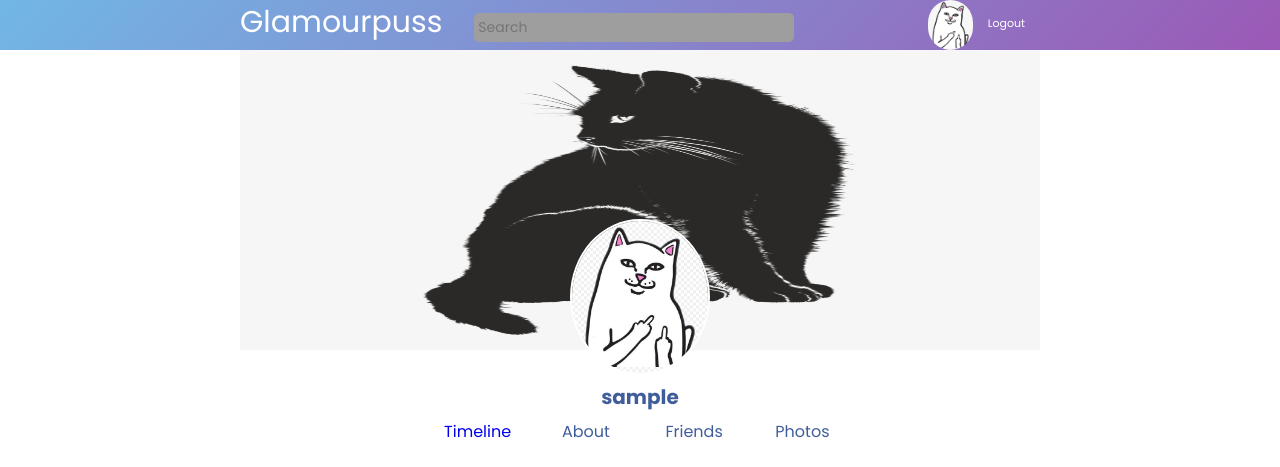
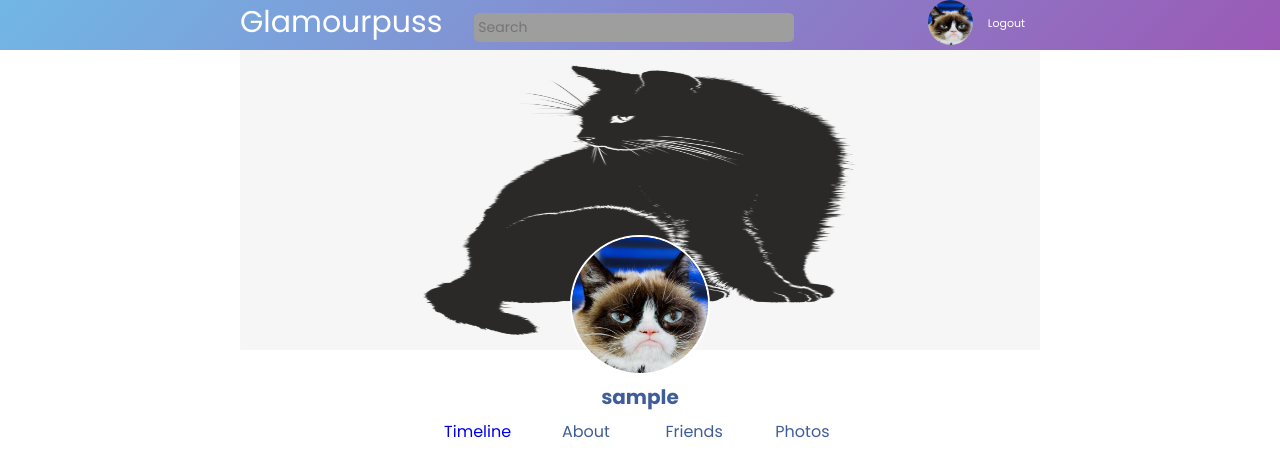
Before and after one commit to inesestiveira/social_network, a PHP site: page /index.php?controller=posts in a window 1280 px wide. Shown: the top 467 px of the page. Run offline with PHP 8.4, Linux system fonts and the light colour scheme; the visitor is signed in with stand-in values (Sample User, id 1); data that the repository does not hold is empty; grey boxes are pictures that could not be loaded.

Commit message:
minor fix in both views

```diff
--- a/views/profile.php
+++ b/views/profile.php
@@ -14,14 +14,14 @@
             <a id="logout" href="?controller=access&action=logout">
                 <span style="color:white; font-size: 11px; float: right; margin:15px;">Logout</span>
             </a>
-            <img src="images/troll.png" style="width: 45px; float: right; border-radius: 50px;">
+            <img src="/images/grumpy.jpg" style="width: 45px; float: right; border-radius: 50px;">
         </div>
     </div>
     <!--cover area-->
     <div id="cover">
         <div style="background-color: white; text-align: center; color: #405d9b">
             <img id="cover_img" src="images/cathome.png">
-            <img id="user_img" src="images/troll.png">
+            <img id="user_img" src="/images/grumpy.jpg">
             <br>
             <h1 id="user_name"><?=$_SESSION["username"]?></h1>
             <br>
--- a/views/timeline.php
+++ b/views/timeline.php
@@ -23,7 +23,7 @@
 
             <div id="profile_image_container">
                 <div id="user_bar">
-                   <img src="../images/troll.png" id="user_img_timeline">
+                   <img src="/images/grumpy.jpg" id="user_img_timeline">
                    <br>
                    <div id="user_name"><a href="?controller=profile"><?=$_SESSION["username"]?></a></div>
                 </div>
```
